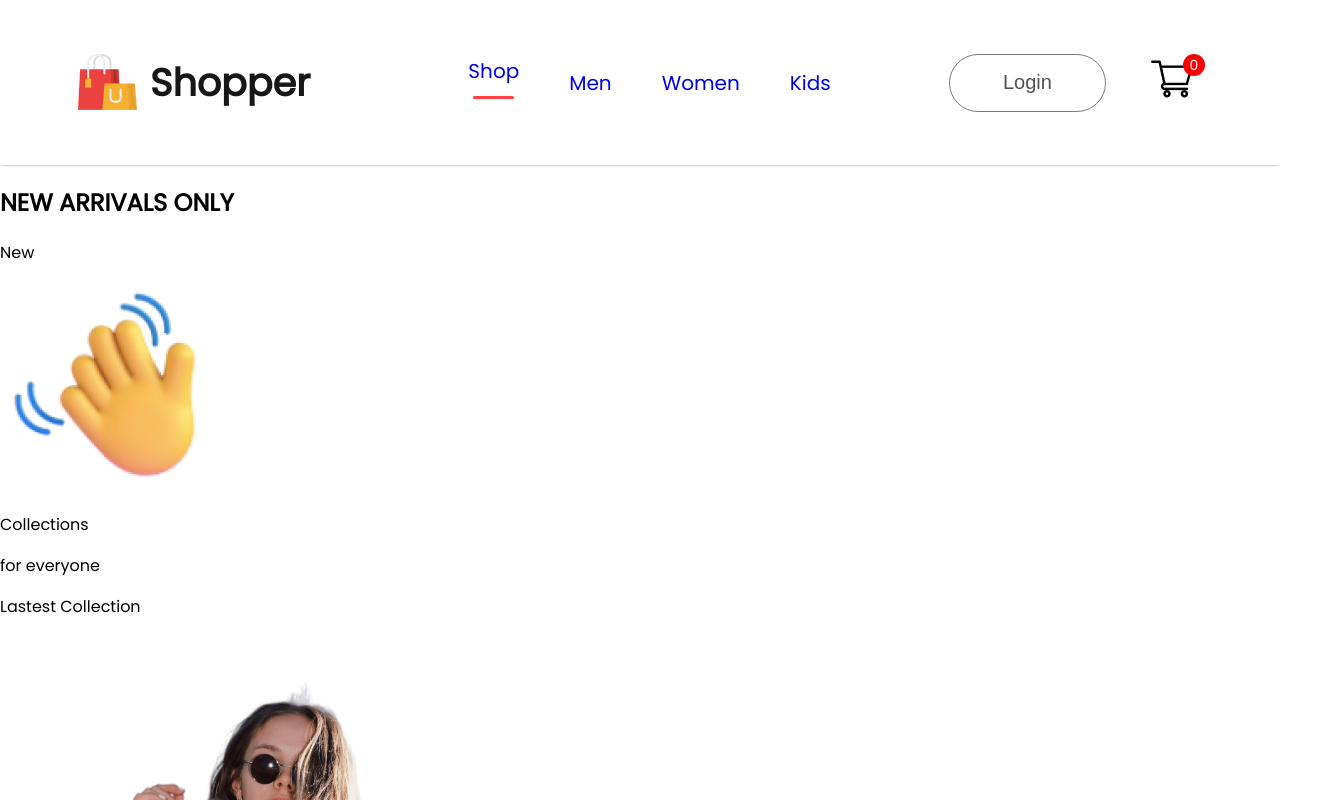
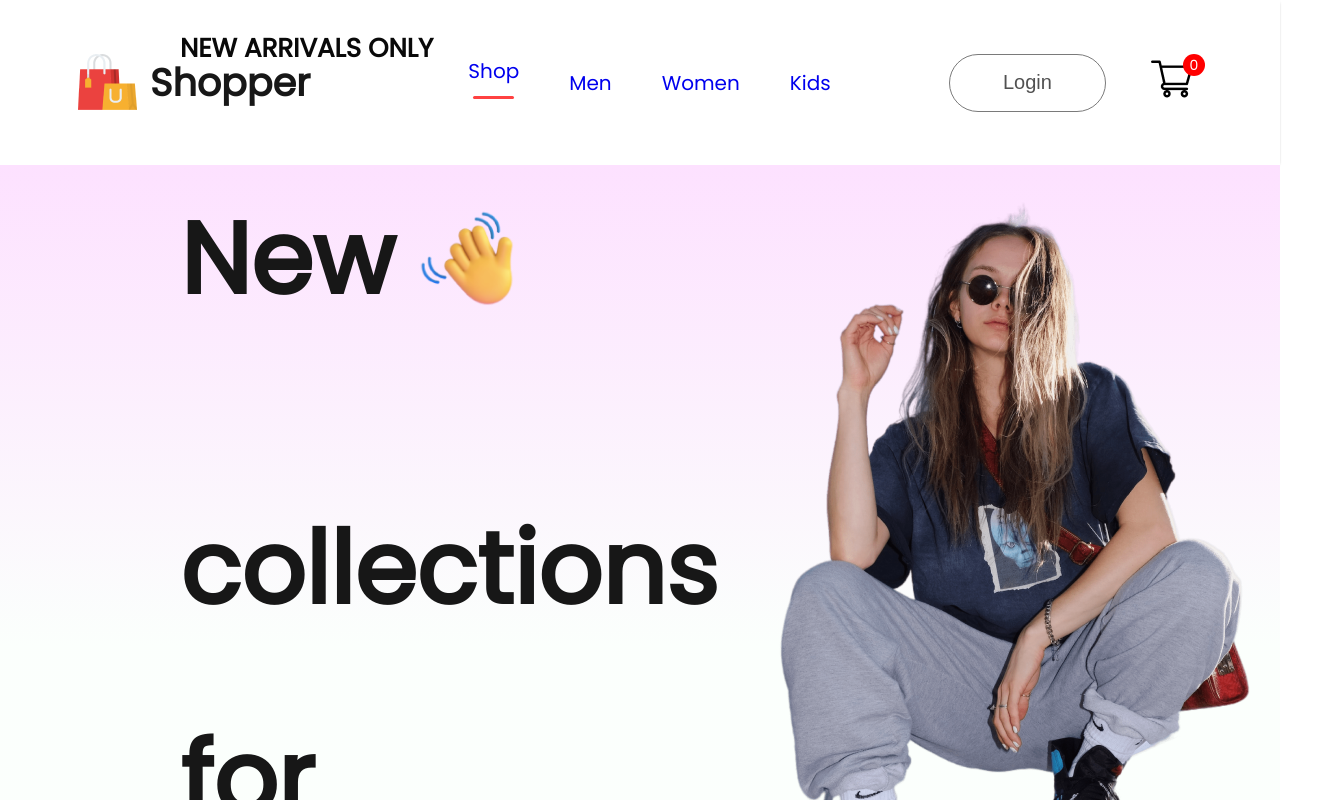
Before and after one commit to tajemouti/e-commerce, a React (Create React App) app: page / in a window 1280 px wide. Shown: the top 800 px of the page, 1331 px wide, since content can reach past the window. Built offline with nearby package versions, Linux system fonts and the light colour scheme.

Commit message:
Style left side of the hero section

```diff
--- a/src/components/Hero/Hero.jsx
+++ b/src/components/Hero/Hero.jsx
@@ -9,10 +9,12 @@ const Hero = () => {
         <div className='hero'>
             <div className="hero-left">
                 <h2>NEW ARRIVALS ONLY</h2>
-            <div className="hand-icon">
+                <div>
+                    <div className="hero-hand-icon">
                         <p>New</p>
                         <img src={hand_icon} alt="hand-icon" />
-                <p>Collections</p>
+                    </div>
+                    <p>collections</p>
                     <p>for everyone</p>
                 </div>
                 <div className="hero-latest-btn">
--- a/src/components/Hero/hero.css
+++ b/src/components/Hero/hero.css
@@ -0,0 +1,52 @@
+.hero {
+    height: 100vh;
+    background: linear-gradient(180deg, #fde1ff, #e1ffea22 60%);
+    display: flex;
+}
+
+.hero-left {
+    flex: 1;
+    display: flex;
+    flex-direction: column;
+    justify-content: center;
+    gap: 20px;
+    padding-left: 180px;
+    line-height: 1.1;
+}
+
+.hero-left h2 {
+    color: #090909;
+    font-size: 26px;
+    font-weight: 600;
+}
+
+.hero-left p {
+    color: #171717;
+    font-size: 100px;
+    font-weight: 700;
+}
+
+.hero-hand-icon {
+    display: flex;
+    align-items: center;
+    gap: 20px;
+}
+
+.hero-hand-icon img {
+    width: 105px;
+}
+
+.hero-latest-btn {
+    display: flex;
+    justify-content: center;
+    align-items: center;
+    gap: 15px;
+    width: 310px;
+    height: 70px;
+    border-radius: 75px;
+    margin-top: 30px;
+    background: #ff4141;
+    color: white;
+    font-size: 22px;
+    font-weight: 500;
+}
```
Lines whose indentation alone changed are shown as unchanged.
